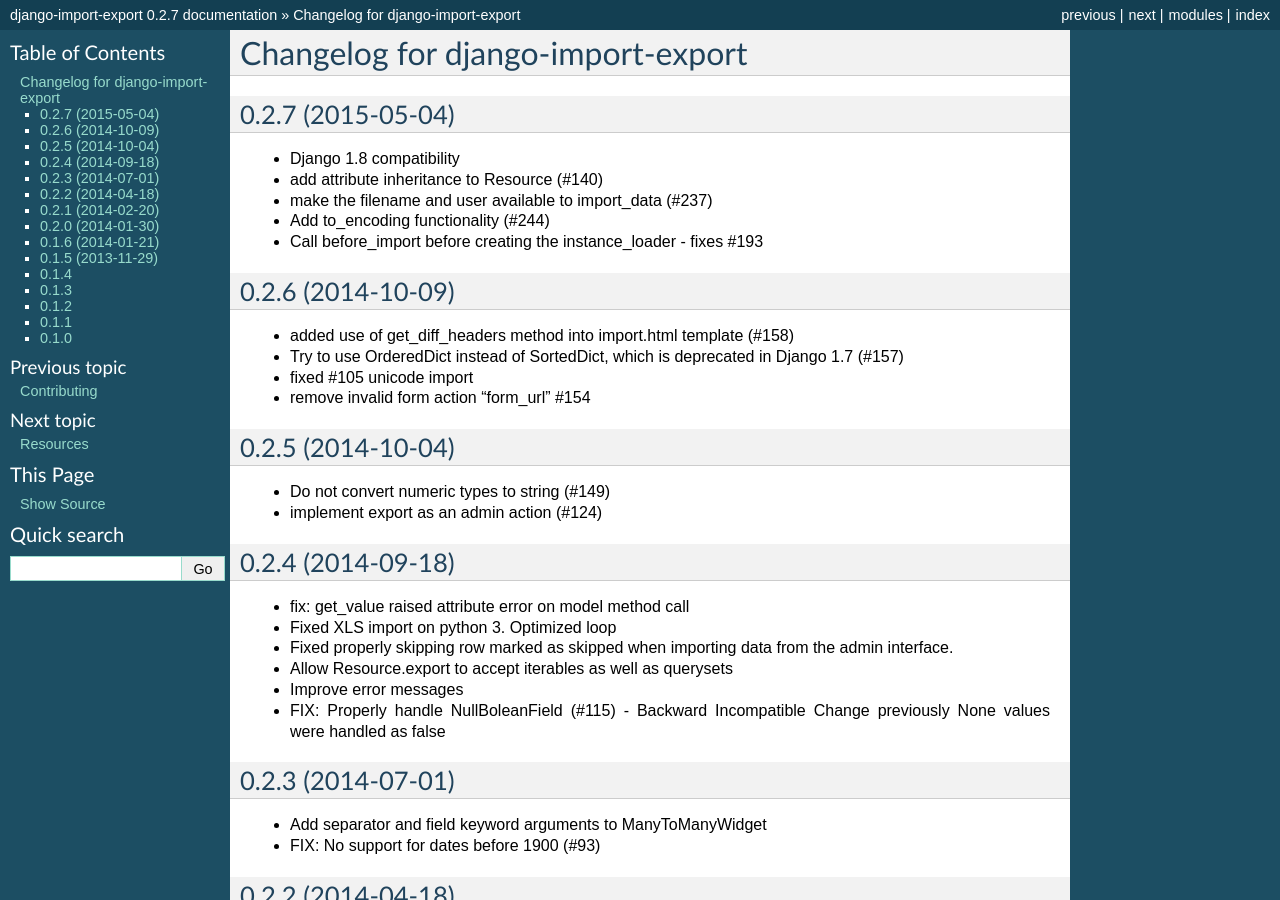
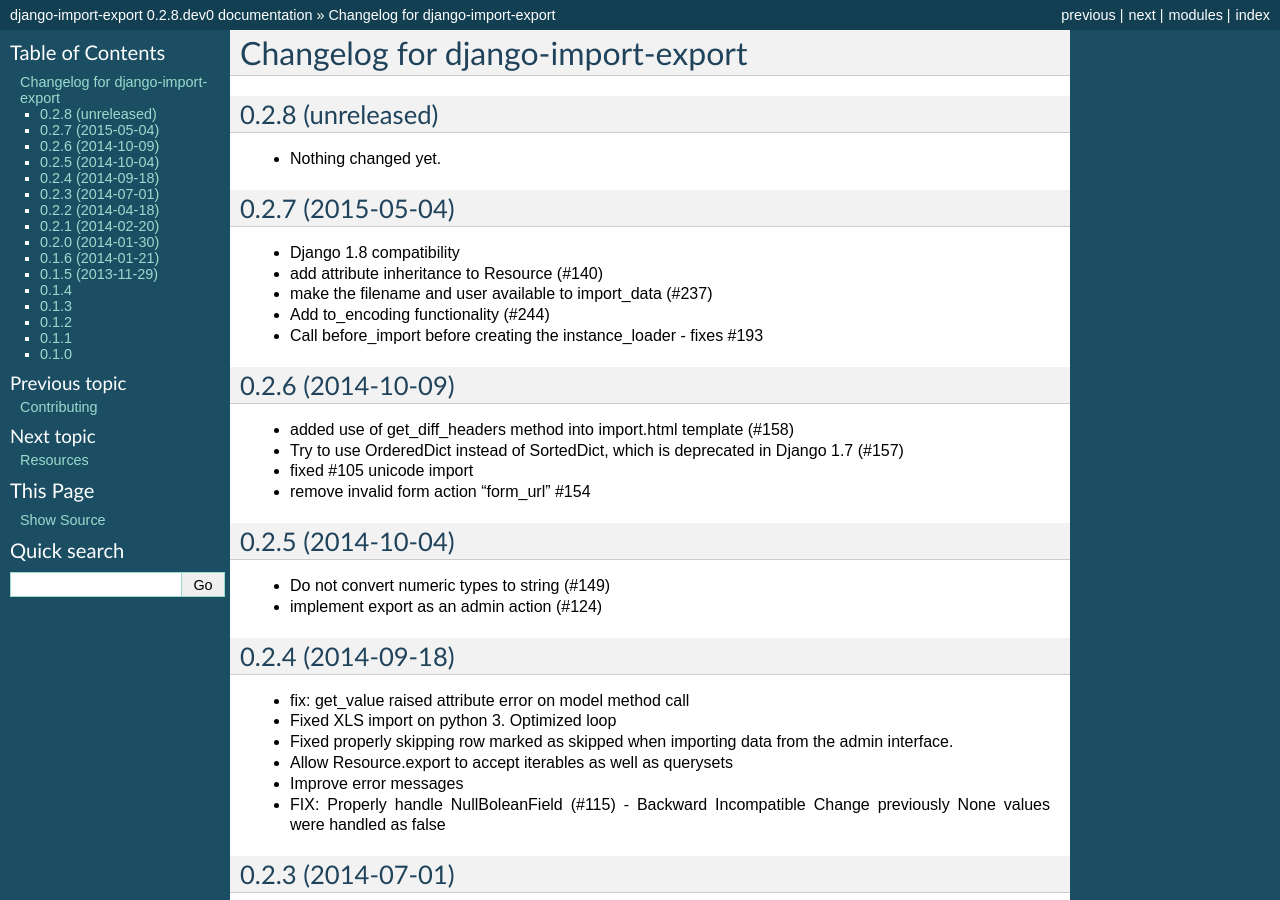
Before and after one commit to django-import-export/django-import-export, a Sphinx documentation site: the page built from docs/changelog.rst, in a window 1280 px wide and 900 px high. Built offline with Sphinx 7.4.7, drawn with Linux system fonts in a browser that asks for light colours; some of the changed text lies outside the part shown.

Commit message:
Back to development: 0.2.8

```diff
--- a/docs/changelog.rst
+++ b/docs/changelog.rst
@@ -1,5 +1,11 @@
 Changelog for django-import-export
 ==================================
+
+0.2.8 (unreleased)
+------------------
+
+- Nothing changed yet.
+
 
 0.2.7 (2015-05-04)
 ------------------
--- a/import_export/__init__.py
+++ b/import_export/__init__.py
@@ -1 +1 @@
-__version__ = '0.2.7'
+__version__ = '0.2.8.dev0'
```
